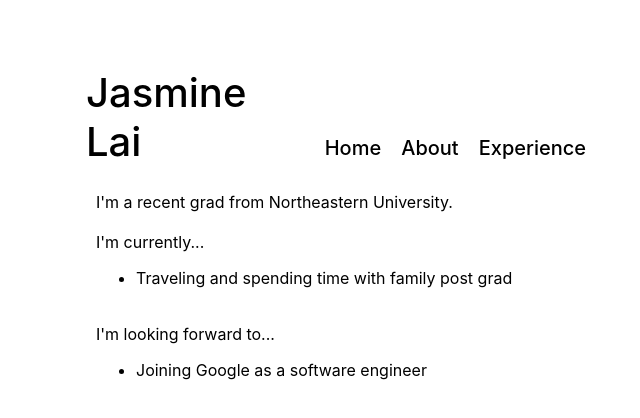
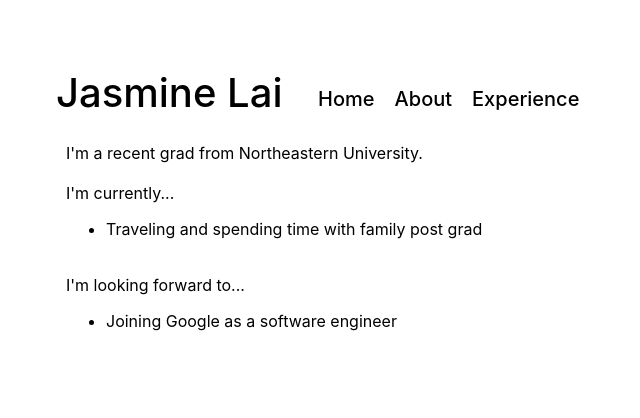
Before and after one commit to jazlai/jazlai.github.io, a React (Create React App) app: page / in a window 1280 px wide. Shown: the top 418 px of the page, without its empty margins (299-939 px from the left). Built offline with nearby package versions, Linux system fonts and the light colour scheme.

Commit message:
get rid of bg color

```diff
--- a/src/styles.ts
+++ b/src/styles.ts
@@ -11,14 +11,13 @@ export const appBackground = css({
 });
 
 export const appContainer = css({
-  width: '510px',
-  maxWidth: '510px',
+  width: '570px',
+  maxWidth: '570px',
   display: 'flex',
   flexDirection: 'column',
   padding: '20px',
   paddingTop: '0px',
   marginTop: '30px',
-  //backgroundColor: 'aqua',
 
   "@media (max-width: 600px)": {
     maxWidth: '70vw',
@@ -38,7 +37,7 @@ export const headerContainer = css({
 });
 
 export const sectionContainer = css({
-  maxWidth: '480px',
+  maxWidth: '550px',
   padding: '10px',
 
   "@media (max-width: 600px)": {
```
